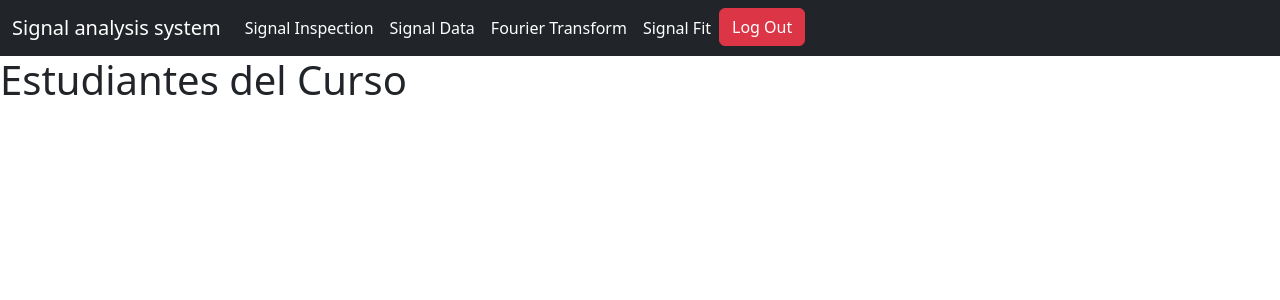
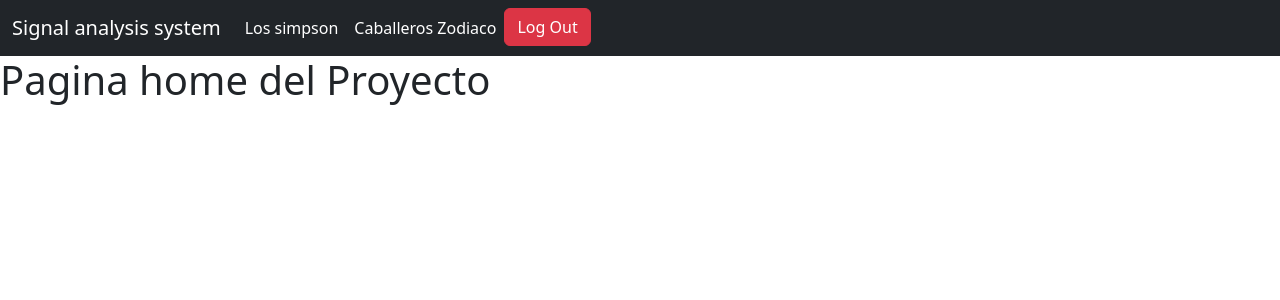
Before and after one commit to bgarciaUnicato/parcial2, a React (Create React App) app: page / in a window 1280 px wide. Shown: the top 300 px of the page. Built offline with nearby package versions, Linux system fonts and the light colour scheme.

Commit message:
Creacion NavBar

```diff
--- a/package.json
+++ b/package.json
@@ -10,7 +10,7 @@
     "react": "^18.2.0",
     "react-bootstrap": "^2.7.4",
     "react-dom": "^18.2.0",
-    "react-router-dom": "^6.11.1",
+    "react-router-dom": "^6.11.2",
     "react-scripts": "5.0.1",
     "web-vitals": "^2.1.4"
   },
--- a/src/App.js
+++ b/src/App.js
@@ -1,35 +1,47 @@
+import React from 'react';
 import './App.css';
 import NavbarComp from './componentes/NavbarComp';
 import Presentaciones from './componentes/Presentaciones';
-
-
-import {
-  BrowserRouter as Router,
-  Route,
-  Switch,
-  Redirect,
-} from "react-router-dom";
+import { BrowserRouter as Router, Route, Routes } from 'react-router-dom';
 
 function App() {
   return (
+
+
     <Router>
 
-      <Switch>
-        <Route path="/" exact>
-        <NavbarComp />
-        <Presentaciones/>
-        </Route>
-      </Switch>
+      <div>
+      <NavbarComp/>
 
-      <Switch>
-        <Route path="/proyectos" exact>
-          <NavbarComp />
-        </Route>
-      </Switch>
+        <Routes>
+
+          <Route path="/" element={
+          <div>
+            <h1>Pagina home del Proyecto</h1>
+          </div>} />
+
+            <Route path="/simpson" element={
+          <div>
+            <h1>Este es el contenido de los simpsons</h1>
+            </div>} />
+
+          <Route path="/caballeroszodiaco" element={
+          <div>
+            <h1>Este es el contenido de los Caballeros del Zodiaco</h1>
+          </div>} />
+
+
+
+        </Routes>
+
+
+      </div>
+
 
     </Router>
+
   );
+
 }
 
-
 export default App;
--- a/src/componentes/NavbarComp.js
+++ b/src/componentes/NavbarComp.js
@@ -1,12 +1,10 @@
 import React from "react";
 import { Link } from "react-router-dom";
 import { Button } from "react-bootstrap";
-
 import "bootstrap/dist/css/bootstrap.min.css";
 
 
 function NavbarComp() {
-
 
   return (
     <nav class="navbar navbar-expand-lg navbar-dark bg-dark">
@@ -19,55 +17,25 @@ function NavbarComp() {
           <ul class="navbar-nav">
             <li class="nav-item">
               <Link
-                to="/signalInsp"
+                to="/simpson"
                 className="nav-link active"
                 aria-current="page"
               >
                 {" "}
-                Signal Inspection
+                Los simpson
               </Link>
             </li>
 
-
             <li class="nav-item">
               <Link
-                to="/tablaDatos"
+                to="/caballeroszodiaco"
                 className="nav-link active"
                 aria-current="page"
               >
                 {" "}
-                Signal Data
+                Caballeros Zodiaco
               </Link>
             </li>
-
-
-            <li class="nav-item">
-              <Link
-                to="/signalFourier"
-                className="nav-link active"
-                aria-current="page"
-              >
-                {" "}
-                Fourier Transform
-              </Link>
-            </li>
-
-
-
-            <li class="nav-item">
-              <Link
-                to="/proyectos"
-                className="nav-link active"
-                aria-current="page"
-              >
-                {" "}
-                Signal Fit
-              </Link>
-            </li>
-
-
-
-
 
             <li class="botonLogOut">
               <Button
```
Also changed, not shown: 1 other file (tests, documents, lock files or other folders).
